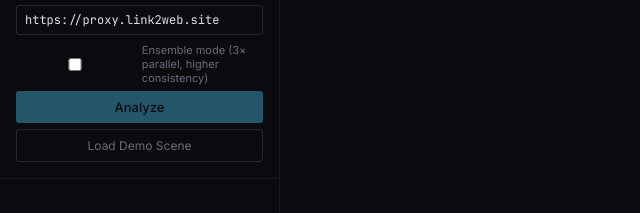
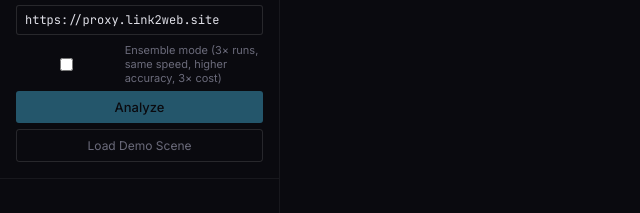
Before and after one commit to momomo-agent/agentic-spatial, a website: page demo/index.html in a window 1280 px wide. Shown: the part 271-484 px from the top of the page, 0-640 px from the left. Drawn offline with nearby package versions, Linux system fonts and the light colour scheme.

Commit message:
fix: ensemble label — clarify same speed, 3× cost

```diff
--- a/demo/index.html
+++ b/demo/index.html
@@ -172,7 +172,7 @@ a { color: var(--accent); }
       <div class="field"><input id="proxy-url" type="text" placeholder="Proxy URL (optional)" value="https://proxy.link2web.site"></div>
       <div class="field" style="display:flex;align-items:center;gap:8px;margin:6px 0">
         <input id="ensemble-toggle" type="checkbox" style="accent-color:var(--accent)">
-        <label for="ensemble-toggle" style="font-size:11px;color:var(--text-dim);cursor:pointer">Ensemble mode (3× parallel, higher consistency)</label>
+        <label for="ensemble-toggle" style="font-size:11px;color:var(--text-dim);cursor:pointer">Ensemble mode (3× runs, same speed, higher accuracy, 3× cost)</label>
       </div>
       <button id="analyze-btn" disabled>Analyze</button>
       <button id="demo-btn" style="width:100%;padding:8px;background:transparent;color:var(--text-dim);border:1px solid var(--border-hi);border-radius:3px;font-family:var(--sans);font-size:12px;cursor:pointer;margin-top:6px">Load Demo Scene</button>
```
Also changed, not shown: docs/demo/index.html (+1 -1 lines).
